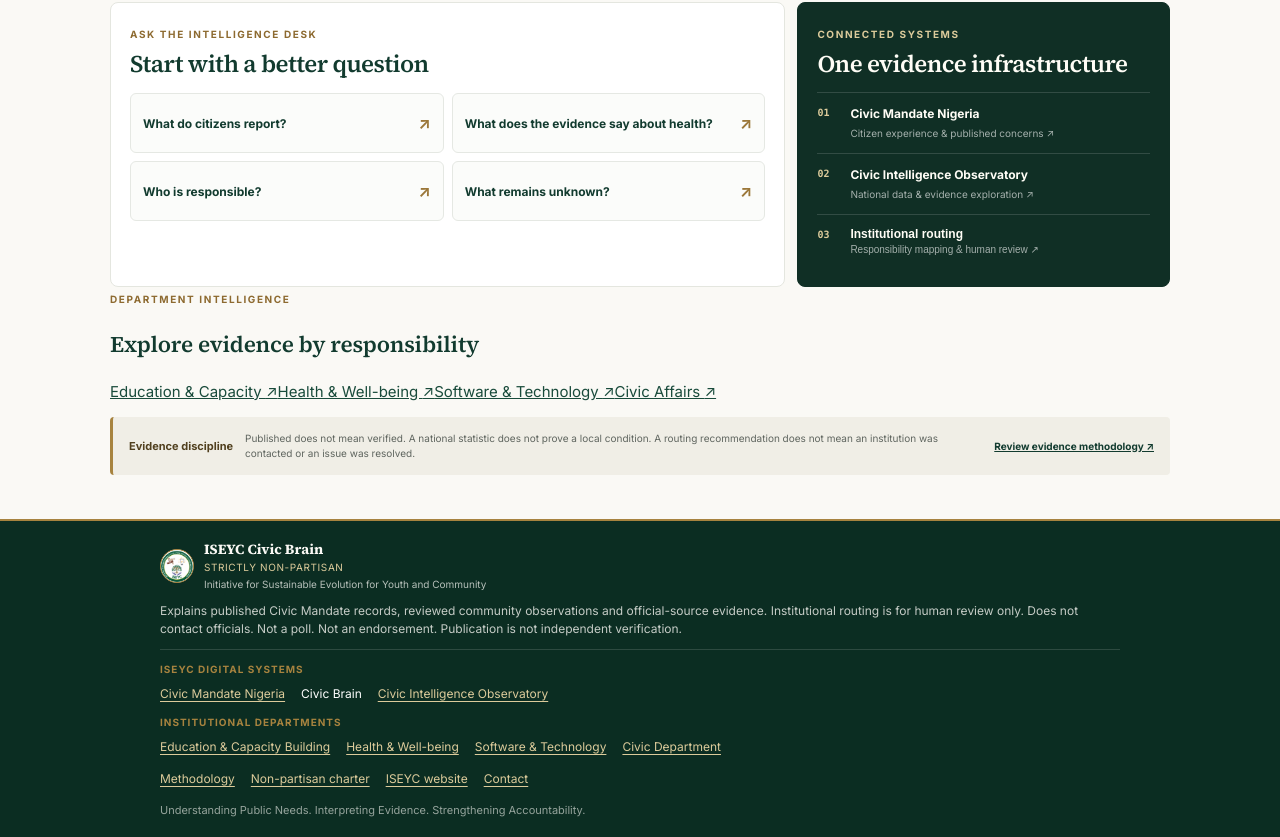
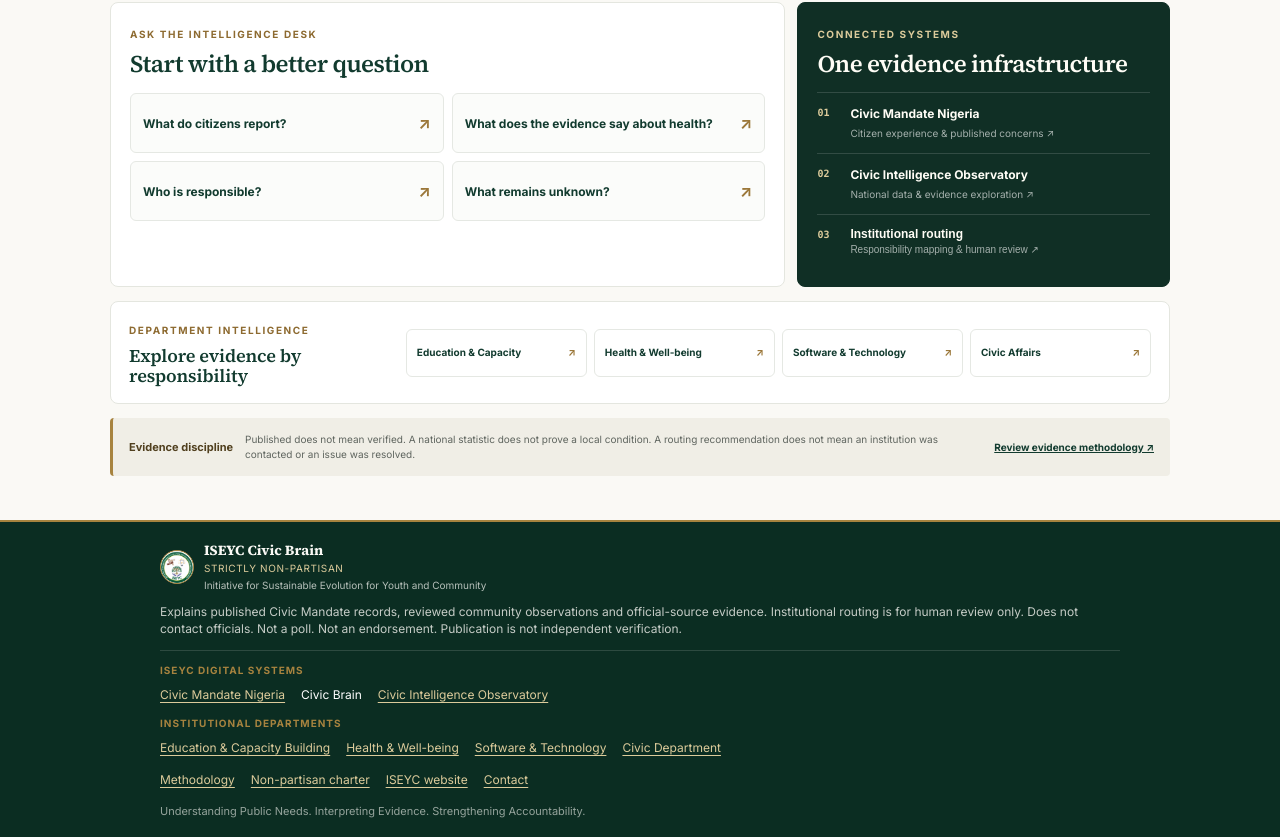
Before and after one commit to mrzulqarnainnadabo/iseyc-civic-brain, a React (Vite) app: page / in a window 1280 px wide. Shown: the part 973-1810 px from the top of the page. Built offline with nearby package versions, Linux system fonts and the light colour scheme; no server answers.

Commit message:
Style compact department links in Civic Brain overview

```diff
--- a/src/styles/intelligence.css
+++ b/src/styles/intelligence.css
@@ -74,3 +74,12 @@
  .brain-question-grid { grid-template-columns:1fr; }
  .brain-pipeline article { min-height:112px; padding:13px; }
 }
+
+.brain-department-strip { display:grid; grid-template-columns:minmax(180px,.7fr) minmax(0,2fr); gap:16px; align-items:center; margin-top:14px; padding:16px 18px; border:1px solid var(--iseyc-border); border-radius:8px; background:#fff; }
+.brain-department-strip h2 { margin:5px 0 0; color:var(--iseyc-forest); font:600 18px/1.15 var(--font-display); }
+.brain-department-links { display:grid; grid-template-columns:repeat(4,minmax(0,1fr)); gap:7px; }
+.brain-department-links a { min-height:48px; display:flex; align-items:center; justify-content:space-between; gap:8px; padding:9px 10px; border:1px solid #e5e8e3; border-radius:6px; color:var(--iseyc-forest); font-size:10px; font-weight:700; text-decoration:none; }
+.brain-department-links a:hover { border-color:#b99b60; background:#f7f5ed; }
+.brain-department-links span { color:#9b7739; }
+@media(max-width:760px) { .brain-department-strip { grid-template-columns:1fr; } .brain-department-links { grid-template-columns:1fr 1fr; } }
+@media(max-width:420px) { .brain-department-links { grid-template-columns:1fr; } }
```
